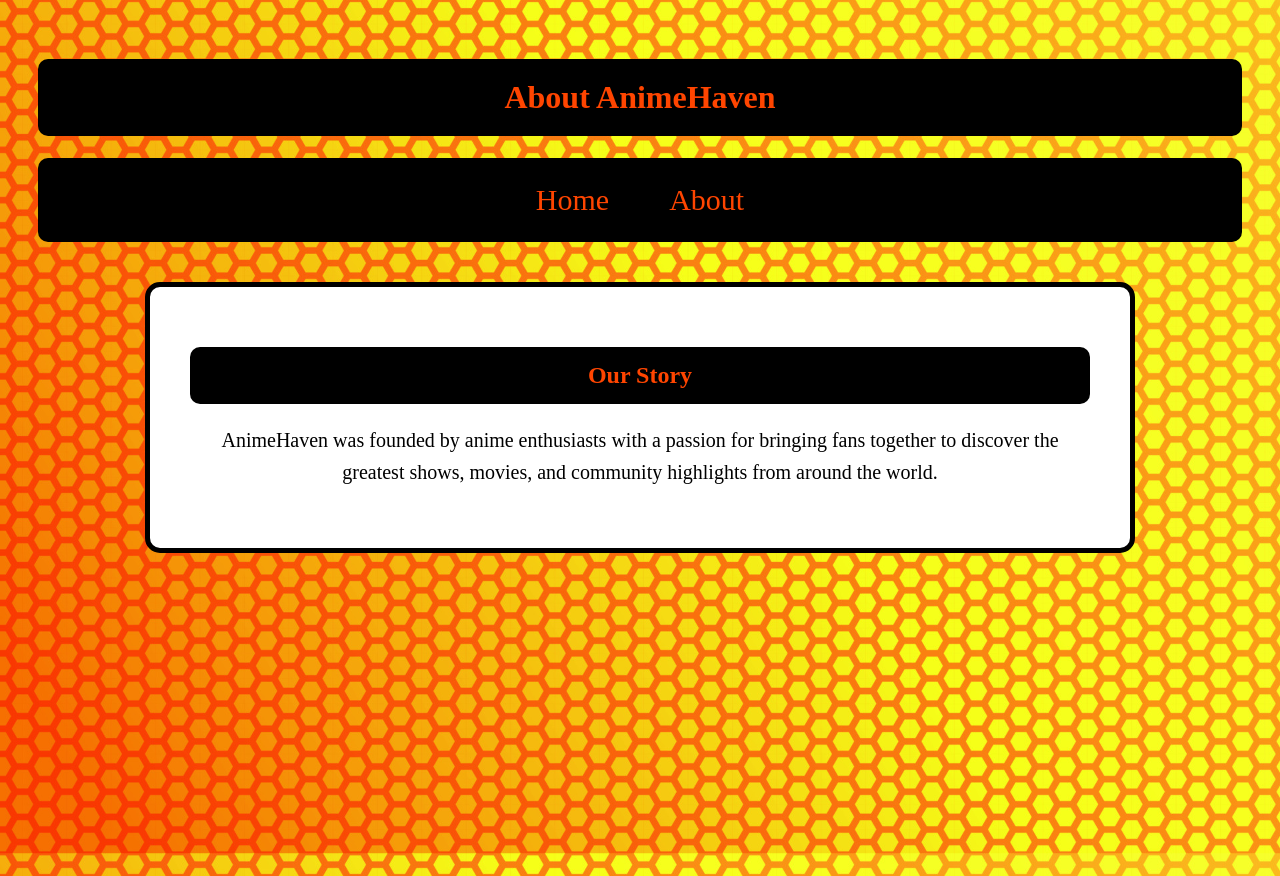
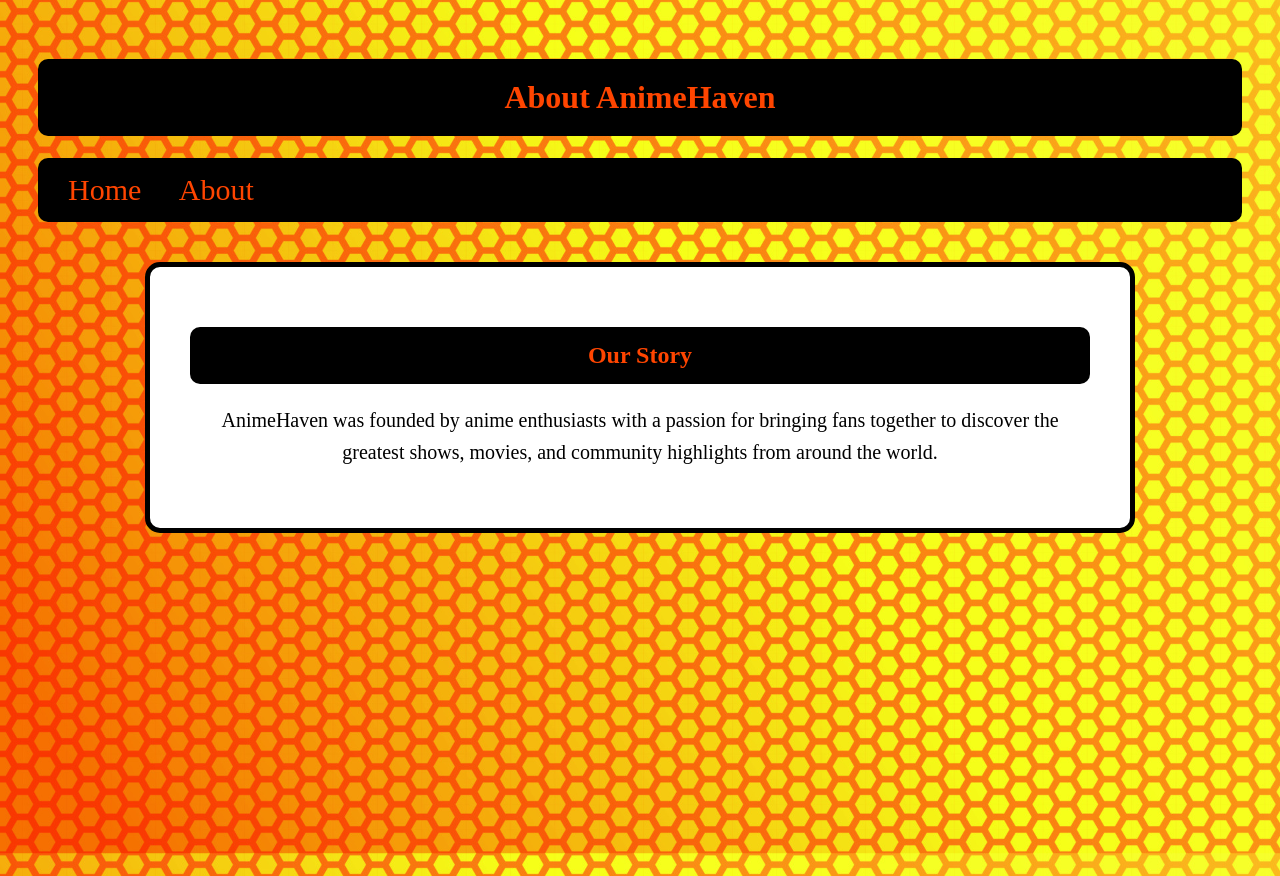
Before and after one commit to ethankigen3-cmd/WebDev_Project_AnimeHaven, a plain HTML site: page about.html in a window 1280 px wide. Drawn offline with Linux system fonts and the light colour scheme.

Commit message:
Update style.css

```diff
--- a/CSS/style.css
+++ b/CSS/style.css
@@ -147,11 +147,6 @@ main img {
     margin: 20px auto;
     border-radius: 10px;
     font-size: 30px;
-
-    display: flex;
-    justify-content: center;
-    align-items: center;
-    gap: 30px;
 }
 
 .about-nav a {
```
